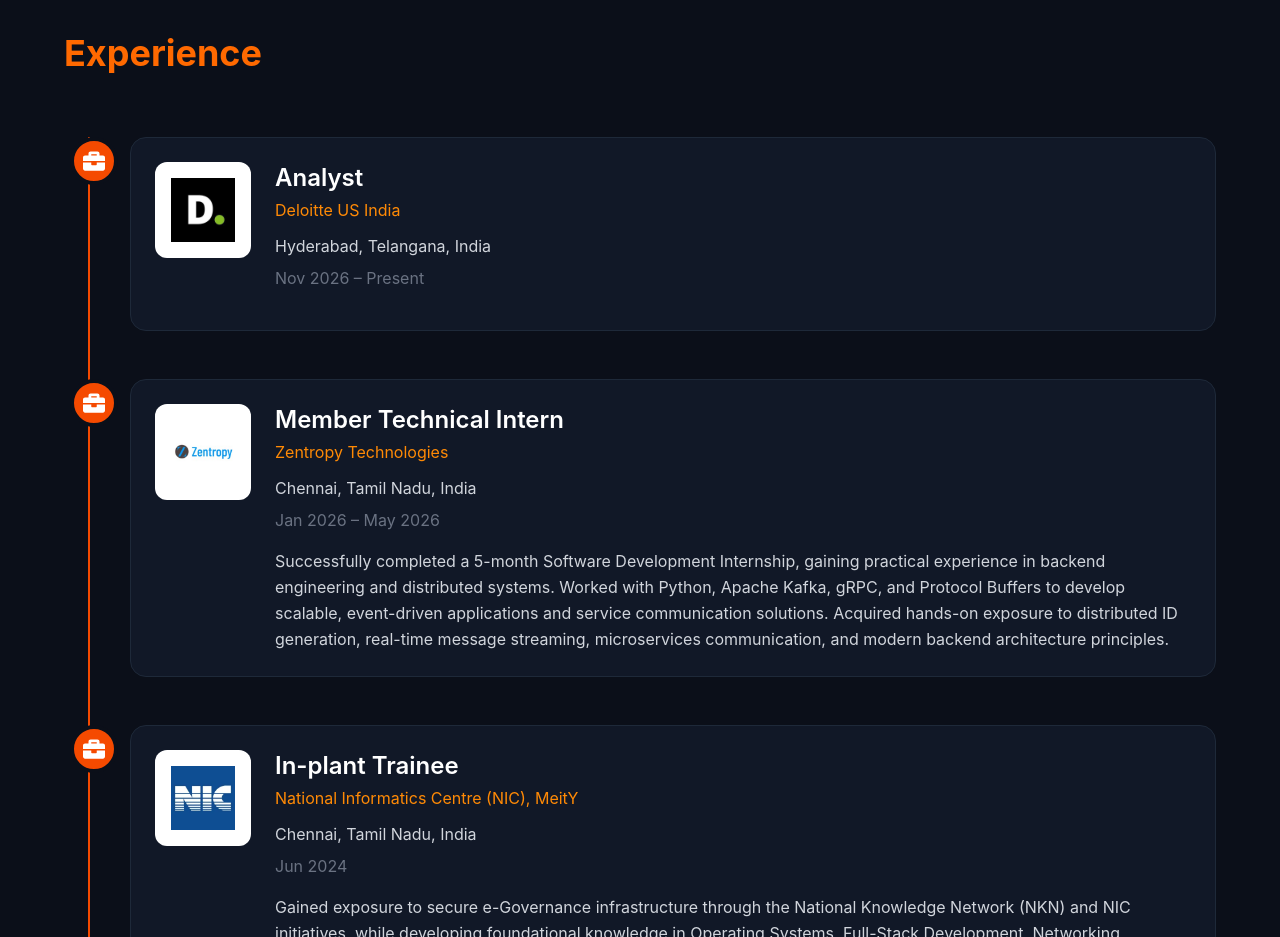
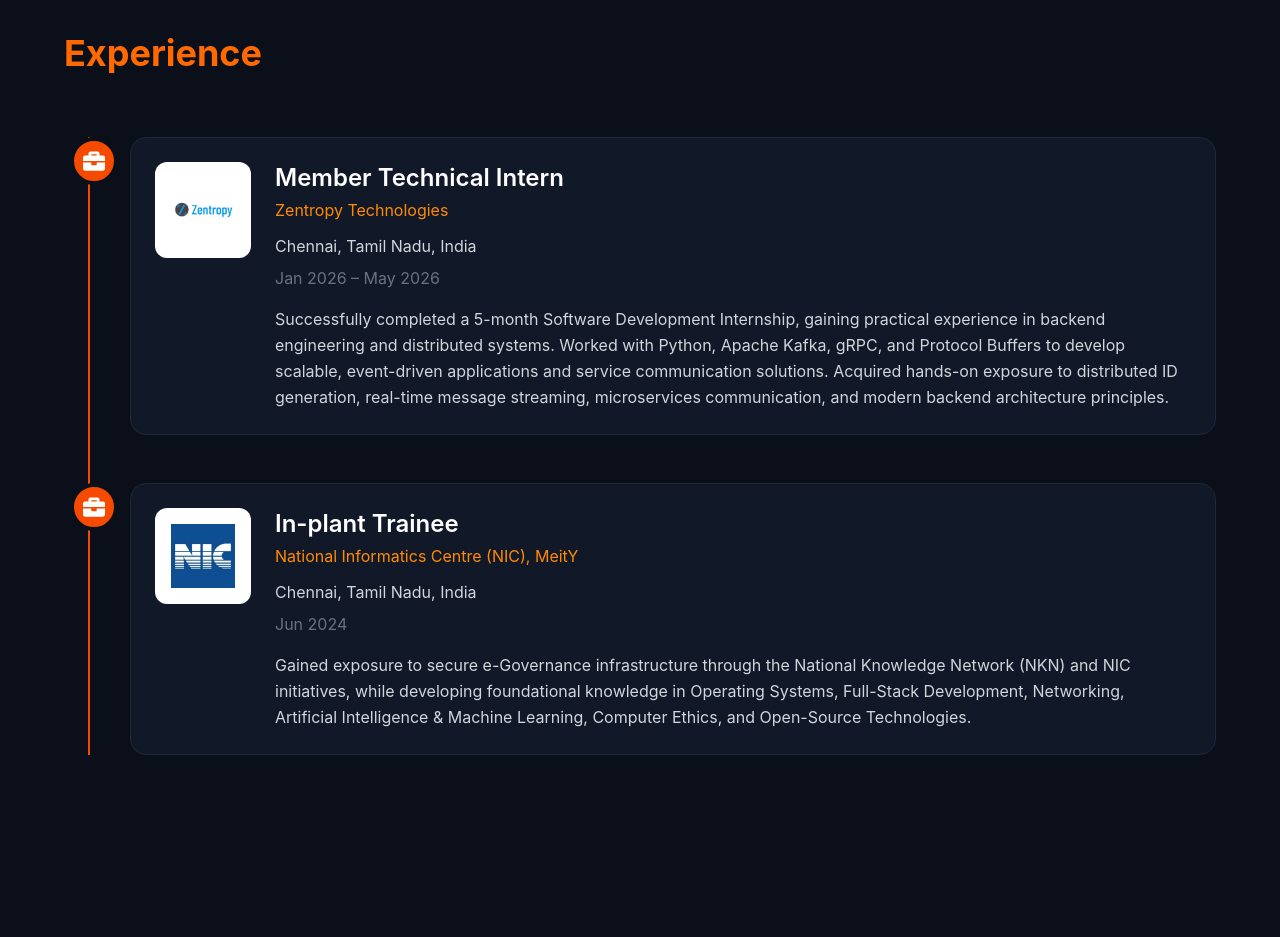
Before and after one commit to vbrprabhu2004/vbrp_new_portfolio, a React (Vite) app: page / in a window 1280 px wide. Shown: the part 7100-8037 px from the top of the page. Built offline with nearby package versions, Linux system fonts and the light colour scheme.

Commit message:
Remove Deloitte experience from Experience component
Removed Deloitte experience entry from the list.

```diff
--- a/src/components/Experience.jsx
+++ b/src/components/Experience.jsx
@@ -1,21 +1,10 @@
 import { motion } from "framer-motion";
 import { FaBriefcase } from "react-icons/fa";
 
-import deloitteLogo from "../assets/projects/deloitte.jpg";
 import ZentropyLogo from "../assets/projects/zentropy.jpg";
 import nicLogo from "../assets/projects/nic.jpg";
 
 const experiences = [
-  {
-    role: "Analyst",
-    company: "Deloitte US India",
-    duration: "Nov 2026 – Present",
-    location: "Hyderabad, Telangana, India",
-    //description:
-    //  "",
-    logo: deloitteLogo,
-    icon: <FaBriefcase size={22} />,
-  },
   {
     role: "Member Technical Intern",
     company: "Zentropy Technologies",
```
